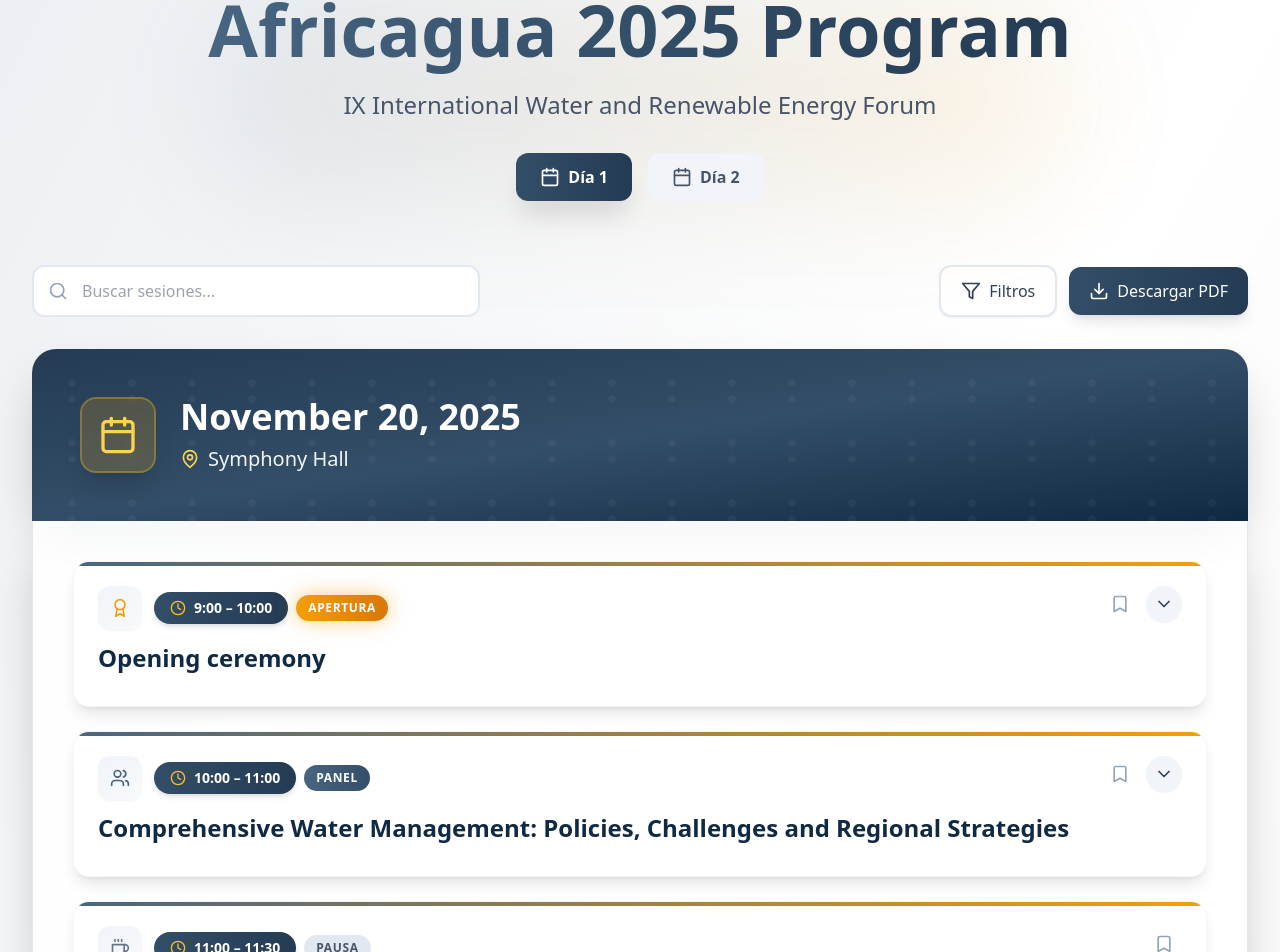
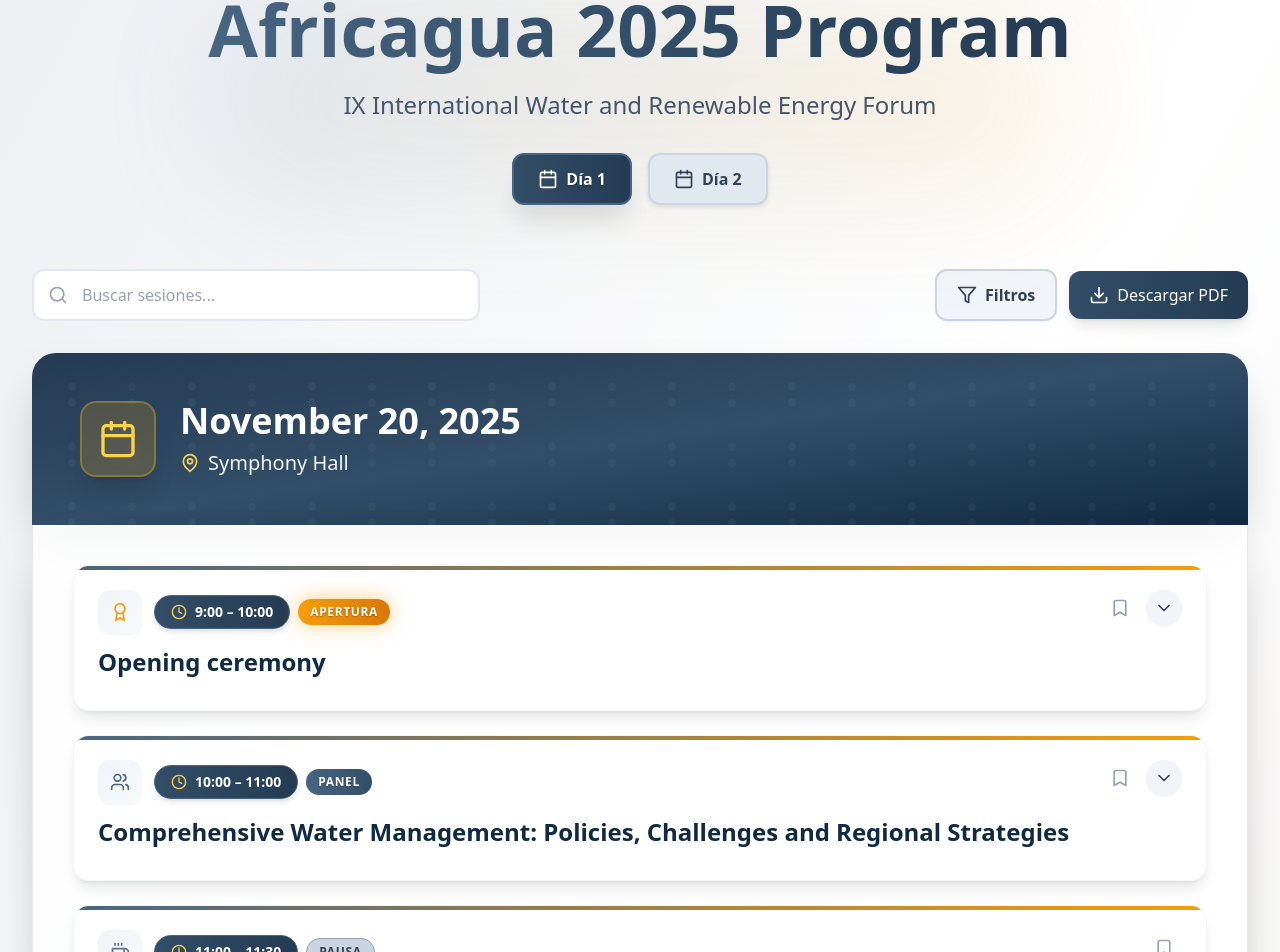
Before and after one commit to JimmyBase/africagua, a React (Vite) app: page /program in a window 1280 px wide. Shown: the part 135-1087 px from the top of the page. Built offline with nearby package versions, Linux system fonts and the light colour scheme.

Commit message:
Updated index.css

```diff
--- a/src/components/ProgramPage.tsx
+++ b/src/components/ProgramPage.tsx
@@ -139,8 +139,8 @@ const ProgramPage = () => {
                 {getSessionIcon(session.type)}
               </div>
               <div className="flex flex-col sm:flex-row sm:items-center gap-2 flex-wrap">
-                <div className="inline-flex items-center gap-2 px-4 py-1.5 bg-gradient-to-r from-navy-700 to-navy-800 rounded-full shadow-md">
-                  <Clock className="w-4 h-4 text-gold-400" />
+                <div className="inline-flex items-center gap-2 px-4 py-1.5 bg-gradient-to-r from-navy-700 to-navy-800 rounded-full shadow-md border border-navy-600">
+                  <Clock className="w-4 h-4 text-gold-300" />
                   <span className="font-semibold text-sm text-white">{session.time}</span>
                 </div>
                 {getSessionBadge(session.type)}
@@ -304,7 +304,7 @@ const ProgramPage = () => {
             <div className="flex items-center gap-3">
               <button
                 onClick={() => setShowFilters(!showFilters)}
-                className="inline-flex items-center gap-2 px-5 py-3 rounded-xl bg-white border-2 border-slate-200 hover:border-navy-500 text-slate-700 hover:text-navy-700 font-medium transition-all shadow-sm hover:shadow-md"
+                className="inline-flex items-center gap-2 px-5 py-3 rounded-xl bg-slate-100 border-2 border-slate-300 hover:border-navy-500 hover:bg-slate-200 text-slate-700 hover:text-navy-800 font-semibold transition-all shadow-sm hover:shadow-md"
               >
                 <Filter className="w-5 h-5" />
                 Filtros
--- a/src/index.css
+++ b/src/index.css
@@ -303,17 +303,18 @@
 .filter-chip {
   padding: 0.5rem 1rem;
   border-radius: 9999px;
-  border: 2px solid #e2e8f0;
-  background-color: white;
-  color: #475569;
+  border: 2px solid #cbd5e1;
+  background-color: #f8fafc;
+  color: #334155;
+  font-weight: 600;
   cursor: pointer;
   transition: all 0.3s ease;
 }
 
 .filter-chip:hover {
-  border-color: #627d98;
-  background-color: #f0f4f8;
-  color: #334e68;
+  border-color: #486581;
+  background-color: #e2e8f0;
+  color: #243b53;
 }
 
 .filter-chip.active {
@@ -321,6 +322,7 @@
   background: linear-gradient(to right, #486581, #334e68);
   color: white;
   box-shadow: 0 10px 15px -3px rgba(0, 0, 0, 0.1);
+  text-shadow: 0 1px 2px rgba(0, 0, 0, 0.2);
 }
 
 .day-selector {
@@ -332,21 +334,28 @@
   font-weight: 600;
   transition: all 0.3s ease;
   cursor: pointer;
+  box-shadow: 0 2px 4px rgba(0, 0, 0, 0.1);
 }
 
 .day-selector.active {
   background: linear-gradient(to right, #334e68, #243b53);
   color: white;
   box-shadow: 0 20px 25px -5px rgba(0, 0, 0, 0.1);
+  border: 2px solid #486581;
+  text-shadow: 0 1px 2px rgba(0, 0, 0, 0.3);
 }
 
 .day-selector:not(.active) {
-  background-color: #f1f5f9;
-  color: #475569;
+  background-color: #e2e8f0;
+  color: #334155;
+  font-weight: 600;
+  border: 2px solid #cbd5e1;
 }
 
 .day-selector:not(.active):hover {
-  background-color: #e2e8f0;
+  background-color: #cbd5e1;
+  border-color: #94a3b8;
+  color: #243b53;
 }
 
 .premium-badge {
@@ -365,21 +374,26 @@
   background: linear-gradient(to right, #f59e0b, #d97706);
   color: white;
   box-shadow: 0 0 20px rgba(245, 158, 11, 0.5);
+  text-shadow: 0 1px 2px rgba(0, 0, 0, 0.3);
 }
 
 .badge-panel {
   background: linear-gradient(to right, #486581, #334e68);
   color: white;
+  text-shadow: 0 1px 2px rgba(0, 0, 0, 0.2);
 }
 
 .badge-workshop {
   background: linear-gradient(to right, #3b82f6, #2563eb);
   color: white;
+  text-shadow: 0 1px 2px rgba(0, 0, 0, 0.2);
 }
 
 .badge-break {
-  background-color: #e2e8f0;
-  color: #475569;
+  background-color: #cbd5e1;
+  color: #334155;
+  font-weight: 700;
+  border: 1px solid #94a3b8;
 }
 
 .skeleton-loader {
```
